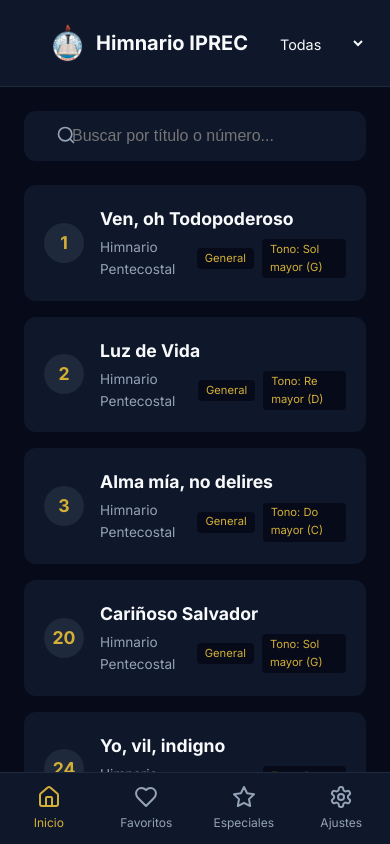
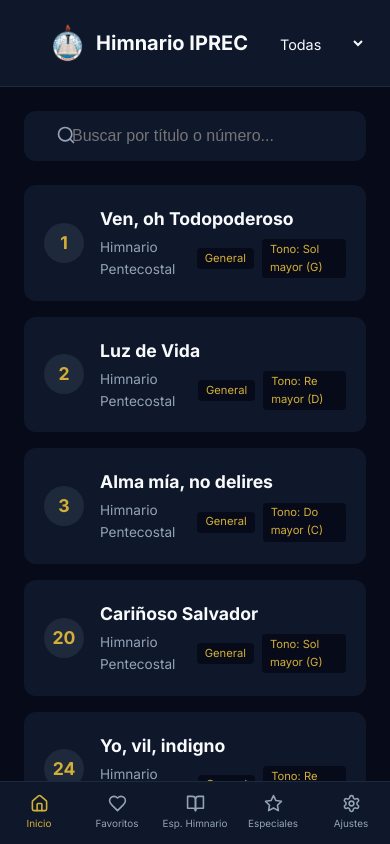
Before and after one commit to mcarreno-Monte/himnario-iprec, a React (Vite) app: page / in a window 390 px wide. Shown: the top 844 px of the page. Built offline with nearby package versions, Linux system fonts and the light colour scheme.

Commit message:
Agrego apartado especiales de himnario

```diff
--- a/src/App.jsx
+++ b/src/App.jsx
@@ -1,7 +1,7 @@
 import React, { useState, useEffect } from 'react'
 import { HashRouter as BrowserRouter, Routes, Route, Link, useParams, useNavigate, useLocation } from 'react-router-dom'
 import { parseLyricsLine } from './chordParser'
-import { Search, ArrowLeft, Plus, Minus, Eye, EyeOff, Home, Heart, Star, Settings } from 'lucide-react'
+import { Search, ArrowLeft, Plus, Minus, Eye, EyeOff, Home, Heart, Star, Settings, BookOpen } from 'lucide-react'
 import { SONGS } from './songsData'
 
 const CATEGORY_OPTIONS = [
@@ -68,30 +68,48 @@
 function BottomNav() {
   const location = useLocation()
 
-  if (location.pathname.includes('/song/')) return null
-
   return (
-    <div className="bottom-nav">
-      <Link to="/" className={`nav-item ${location.pathname === '/' ? 'active' : ''}`}>
-        <Home size={24} />
+    <nav className="bottom-nav">
+      <Link
+        to="/"
+        className={`nav-item ${location.pathname === '/' ? 'active' : ''}`}
+      >
+        <Home size={22} />
         <span>Inicio</span>
       </Link>
 
-      <Link to="/favoritos" className={`nav-item ${location.pathname === '/favoritos' ? 'active' : ''}`}>
-        <Heart size={24} />
+      <Link
+        to="/favoritos"
+        className={`nav-item ${location.pathname === '/favoritos' ? 'active' : ''}`}
+      >
+        <Heart size={22} />
         <span>Favoritos</span>
       </Link>
 
-      <Link to="/especiales" className={`nav-item ${location.pathname === '/especiales' ? 'active' : ''}`}>
-        <Star size={24} />
+      <Link
+        to="/especiales-himnario"
+        className={`nav-item ${location.pathname === '/especiales-himnario' ? 'active' : ''}`}
+      >
+        <BookOpen size={22} />
+        <span>Esp. Himnario</span>
+      </Link>
+
+      <Link
+        to="/especiales"
+        className={`nav-item ${location.pathname === '/especiales' ? 'active' : ''}`}
+      >
+        <Star size={22} />
         <span>Especiales</span>
       </Link>
 
-      <Link to="/ajustes" className={`nav-item ${location.pathname === '/ajustes' ? 'active' : ''}`}>
-        <Settings size={24} />
+      <Link
+        to="/ajustes"
+        className={`nav-item ${location.pathname === '/ajustes' ? 'active' : ''}`}
+      >
+        <Settings size={22} />
         <span>Ajustes</span>
       </Link>
-    </div>
+    </nav>
   )
 }
 
@@ -100,16 +118,18 @@
   const [category, setCategory] = useState('Todas')
 
 const songsForSection = SONGS.filter(song => {
-    if (filterType === 'all' && song.isSpecial) {
-      return false
-    }
+  if (filterType === 'all' && song.isSpecial) return false
 
   if (filterType === 'favorites' && (!favoritesList || !favoritesList.includes(song.id))) {
     return false
   }
 
-    if (filterType === 'specials' && !song.isSpecial) {
-      return false
+  if (filterType === 'hymnal-specials') {
+    return song.isSpecial && song.specialType === 'himnario'
+  }
+
+  if (filterType === 'specials') {
+    return song.isSpecial && (song.specialType === 'especial' || !song.specialType)
   }
 
   return true
@@ -670,8 +690,23 @@
       />
 
       <Route
+        path="/especiales-himnario"
+        element={
+          <SongList
+            title="Especiales de Himnario"
+            filterType="hymnal-specials"
+          />
+        }
+      />
+
+      <Route
         path="/especiales"
-            element={<SongList title="Coros Especiales" filterType="specials" />}
+        element={
+          <SongList
+            title="Especiales"
+            filterType="specials"
+          />
+        }
       />
 
       <Route
@@ -701,5 +736,4 @@
 </BrowserRouter>
   )
 }
-
 export default App
--- a/src/index.css
+++ b/src/index.css
@@ -959,3 +959,29 @@
 .song-list-header .filter-select {
   justify-self: end;
 }
+/* ===== BARRA INFERIOR CON 5 APARTADOS ===== */
+
+.bottom-nav {
+  grid-template-columns: repeat(5, 1fr) !important;
+}
+
+.nav-item {
+  font-size: 0.68rem;
+  gap: 0.2rem;
+}
+
+.nav-item svg {
+  width: 20px;
+  height: 20px;
+}
+
+@media (max-width: 420px) {
+  .nav-item {
+    font-size: 0.62rem;
+  }
+
+  .nav-item svg {
+    width: 19px;
+    height: 19px;
+  }
+}
```
Lines whose indentation alone changed are shown as unchanged.
